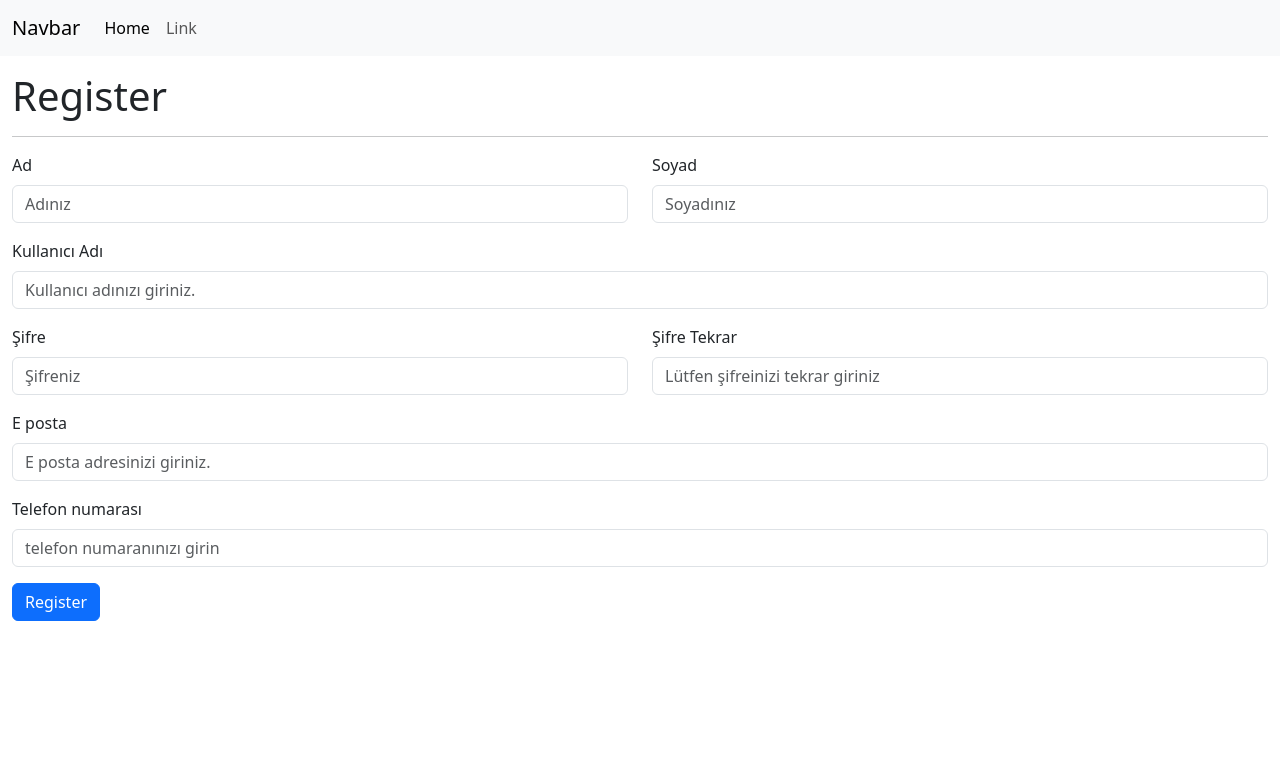
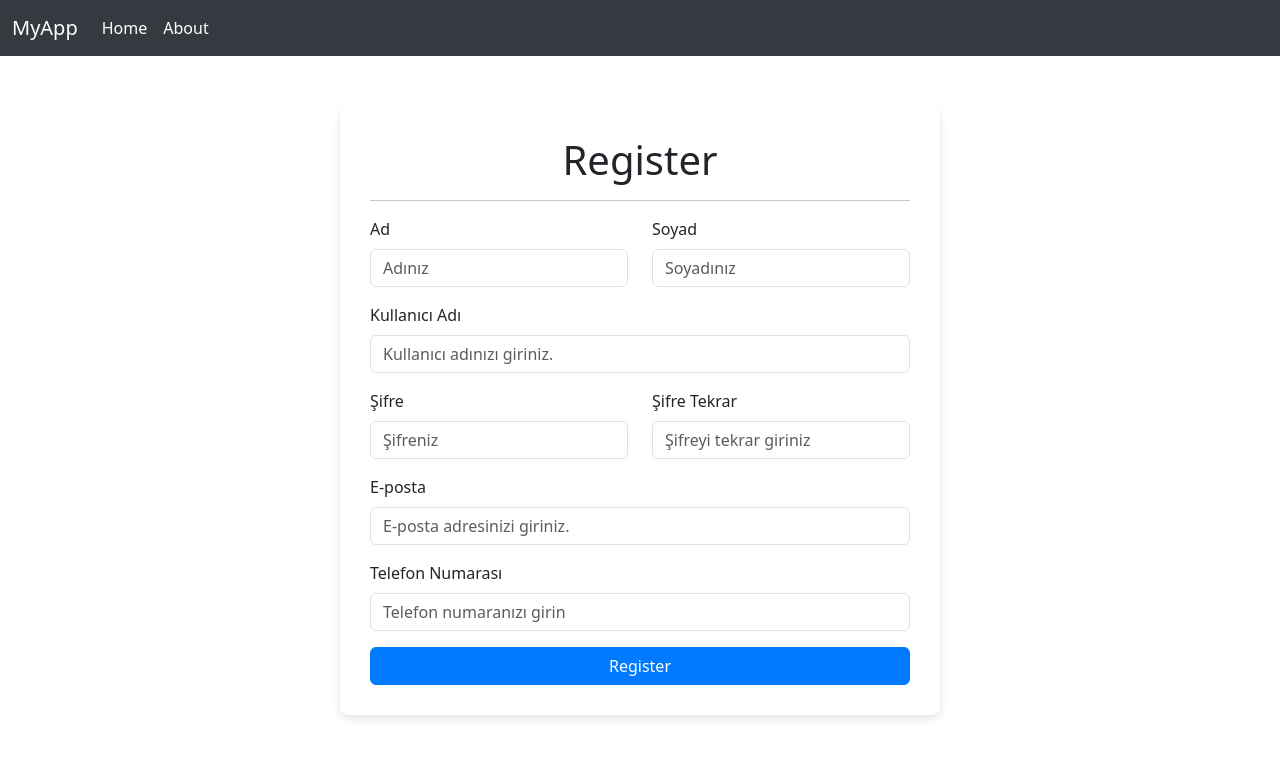
Before and after one commit to YeginKerem/foodrescueapp, a Django app: page /register in a window 1280 px wide. Shown: the top 758 px of the page. Run offline with Django 5.2, Linux system fonts and the light colour scheme; some libraries are stand-ins or nearby versions.

Commit message:
login ve register  tasarımı güncellendi

```diff
--- a/templates/account/register.html
+++ b/templates/account/register.html
@@ -5,12 +5,47 @@
     <meta charset="UTF-8">
     <meta name="viewport" content="width=device-width, initial-scale=1.0">
     <link rel="stylesheet" href="{% static 'css/bootstrap.min.css' %}">
-    <title>Login</title>
+    <title>Register</title>
+    <style>
+        .navbar {
+            background-color: #343a40;
+        }
+        .navbar .nav-link, .navbar .navbar-brand {
+            color: #ffffff !important;
+        }
+        .navbar .nav-link:hover {
+            color: #ffcc00 !important;
+        }
+
+        .register-container {
+            max-width: 600px;
+            margin: 50px auto;
+            background: #ffffff;
+            padding: 30px;
+            border-radius: 8px;
+            box-shadow: 0 4px 8px rgba(0, 0, 0, 0.1);
+        }
+
+        .alert {
+            margin-top: 20px;
+            text-align: center;
+        }
+
+        .btn-primary {
+            background-color: #007bff;
+            border-color: #007bff;
+        }
+        .btn-primary:hover {
+            background-color: #0056b3;
+            border-color: #004080;
+        }
+    </style>
 </head>
 <body>
-    <nav class="navbar navbar-expand-lg bg-body-tertiary">
+
+    <nav class="navbar navbar-expand-lg">
         <div class="container-fluid">
-          <a class="navbar-brand" href="#">Navbar</a>
+          <a class="navbar-brand" href="#">MyApp</a>
           <button class="navbar-toggler" type="button" data-bs-toggle="collapse" data-bs-target="#navbarTogglerDemo02" aria-controls="navbarTogglerDemo02" aria-expanded="false" aria-label="Toggle navigation">
             <span class="navbar-toggler-icon"></span>
           </button>
@@ -20,7 +55,7 @@
                 <a class="nav-link active" aria-current="page" href="#">Home</a>
               </li>
               <li class="nav-item">
-                <a class="nav-link" href="#">Link</a>
+                <a class="nav-link" href="#">About</a>
               </li>
             </ul>
           </div>
@@ -32,52 +67,57 @@
           <div class="alert alert-{{ message.tags }}">{{ message }}</div>
       {% endfor %}
     {% endif %}
-    <div class="container-fluid mt-3">
-        <h1>Register </h1>
+
+    <div class="container">
+        <div class="register-container">
+            <h1 class="text-center">Register</h1>
             <hr>
             <form method="POST">
                 {% csrf_token %}
                 {% if error %}
                     <div class="alert alert-danger">
-                    {{error}}
+                        {{ error }}
                     </div>
                 {% endif %}
                 <div class="row mb-3">
                     <div class="col">
                         <label for="firstname" class="form-label">Ad</label>
-                    <input type="firstname" class="form-control" name="firstname"  placeholder="Adınız" value="{{ firstname }}">
+                        <input type="text" class="form-control" name="firstname" placeholder="Adınız" value="{{ firstname }}" required>
                     </div>
                     <div class="col">
                         <label for="lastname" class="form-label">Soyad</label>
-                    <input type="lastname" class="form-control" name="lastname" placeholder="Soyadınız" value="{{ lastname }}">
+                        <input type="text" class="form-control" name="lastname" placeholder="Soyadınız" value="{{ lastname }}" required>
                     </div>
                 </div>
                 <div class="mb-3">
                     <label for="username" class="form-label">Kullanıcı Adı</label>
-                <input type="text" class="form-control" name="username" placeholder="Kullanıcı adınızı giriniz." value="{{ username }}">
+                    <input type="text" class="form-control" name="username" placeholder="Kullanıcı adınızı giriniz." value="{{ username }}" required>
                 </div>
                 <div class="row mb-3">
                     <div class="col">
                         <label for="password" class="form-label">Şifre</label>
-                    <input type="password" class="form-control" name="password"  placeholder="Şifreniz" value="{{ password }}">
+                        <input type="password" class="form-control" name="password" placeholder="Şifreniz" required>
                     </div>
                     <div class="col">
                         <label for="repassword" class="form-label">Şifre Tekrar</label>
-                    <input type="password" class="form-control" name="repassword" placeholder="Lütfen şifreinizi tekrar giriniz" value="{{ repassword }}">
+                        <input type="password" class="form-control" name="repassword" placeholder="Şifreyi tekrar giriniz" required>
                     </div>
                 </div>
                 <div class="mb-3">
-                <label for="email" class="form-label">E posta</label>
-                <input type="email" class="form-control" name="email" placeholder="E posta adresinizi giriniz." value="{{ email }}">
+                    <label for="email" class="form-label">E-posta</label>
+                    <input type="email" class="form-control" name="email" placeholder="E-posta adresinizi giriniz." value="{{ email }}" required>
                 </div>
                 <div class="mb-3">
-                <label for="phonenumber" class="form-label">Telefon numarası</label>
-                <input type="tel" class="form-control" name="phonenumber" pattern="^\+?[0-9]{1,15}$" placeholder="telefon numaranınızı girin" value="{{phonenumber}}">
+                    <label for="phonenumber" class="form-label">Telefon Numarası</label>
+                    <input type="tel" class="form-control" name="phonenumber" pattern="^\+?[0-9]{1,15}$" placeholder="Telefon numaranızı girin" value="{{ phonenumber }}" required>
                 </div>
-            <div class="mb-3"></div>
-            <input type="submit" value="Register" class="btn btn-primary">
+                <div class="d-grid">
+                    <button type="submit" class="btn btn-primary">Register</button>
+                </div>
             </form>
         </div>
+    </div>
+
     <script src="{% static 'js/bootstrap.bundle.min.js' %}"></script>
     <script src="https://code.jquery.com/jquery-3.6.0.min.js"></script>
     <script src="https://cdn.jsdelivr.net/npm/@popperjs/core@2.9.2/dist/umd/popper.min.js"></script>
```
Also changed, not shown: templates/account/login.html (+48 -10 lines). Lines whose indentation alone changed are shown as unchanged.
